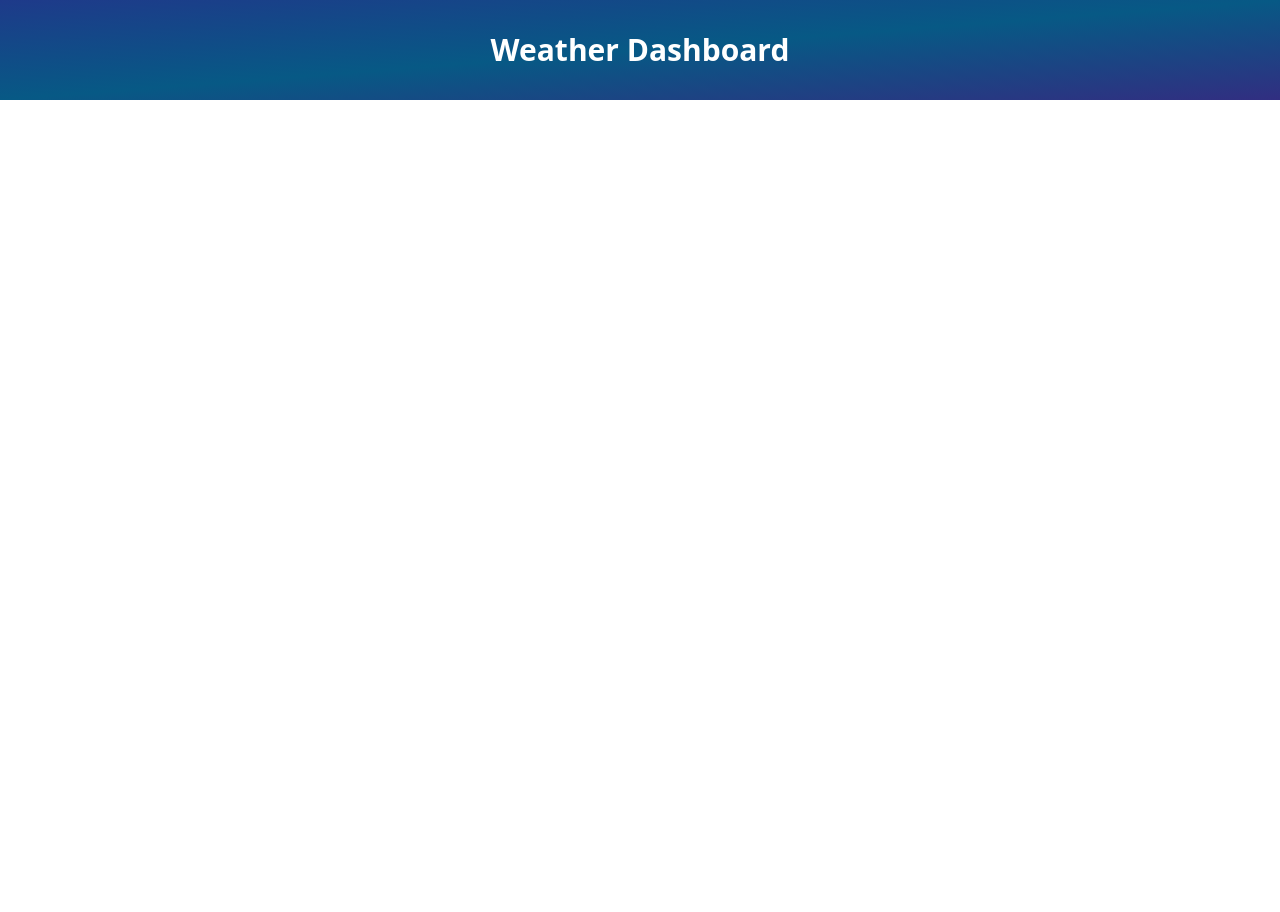
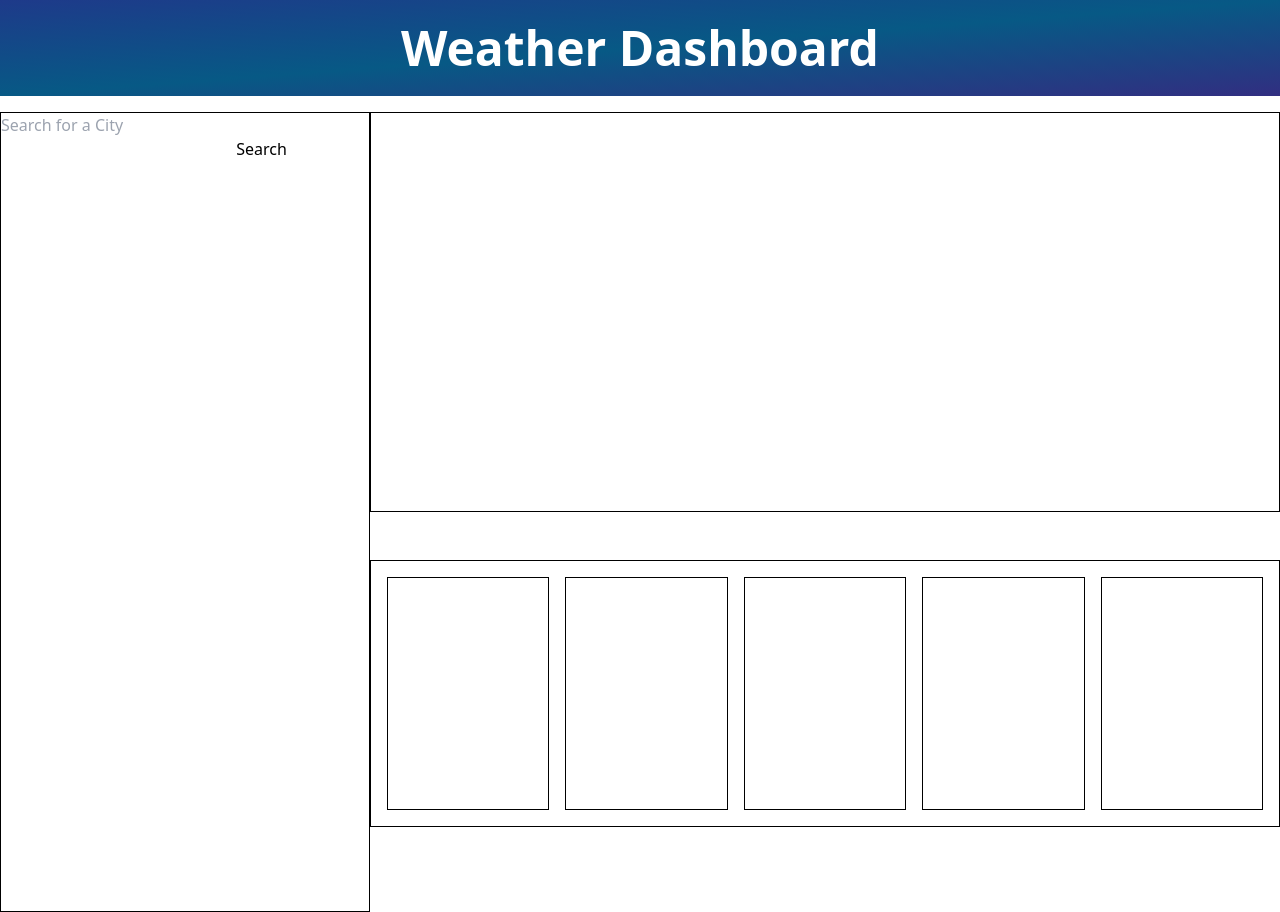
Before and after one commit to isayani/server-side-weather-dashboard, a plain HTML site: page index.html in a window 1280 px wide. Before the commit the page ends 800 px from the top, so only its background shows below. Drawn offline with nearby package versions, Linux system fonts and the light colour scheme.

Commit message:
init shells and placeholders in html

```diff
--- /dev/null
+++ b/assets/reset.css
@@ -0,0 +1,28 @@
+* {
+    margin: 0;
+    padding: 0;
+    box-sizing: border-box;
+  }
+
+  html {
+    height: 100%;
+  }
+
+  body {
+    min-height: 100%;
+    line-height: 1;
+  }
+
+  h1, h2, h3, h4, h5, h6 {
+    font-size: 100%;
+  }
+
+  input, select, option, optgroup, textarea, button,
+  pre, code {
+    font-size: 100%;
+    font-family: inherit;
+  }
+
+  ol, ul {
+    list-style: none;
+  }
--- a/assets/style.css
+++ b/assets/style.css
@@ -0,0 +1,3 @@
+.card {
+    border: 1px solid black;
+}
--- a/index.html
+++ b/index.html
@@ -4,14 +4,41 @@
         <meta charset="UTF-8">
         <meta http-equiv="X-UA-Compatible" content="IE=edge">
         <meta name="viewport" content="width=device-width, initial-scale=1.0">
+        <link rel="stylesheet" href="./assets/reset.css">
+        <link rel="stylesheet" href="./assets/style.css">
         <title>Weather Dashboard</title>
     </head>
 
     <body>
-        <header class="bg-gradient-to-br from-blue-900 to-indigo-900 via-sky-800 py-8">
-            <h1 class="text-white font-bold text-3xl prose-xl text-center mx-96">Weather Dashboard</h1>
+        <header class="bg-gradient-to-br from-blue-900 to-indigo-900 via-sky-800 p-2">
+            <h1 class="text-white font-bold text-5xl prose-xl text-center p-2 m-2">Weather Dashboard</h1>
         </header>
+
+        <main class="w-full h-screen flex justify-left mt-4">
+            <aside class="box-border citySearch w-90 card">
+                <input class="search-bar" placeholder="Search for a City"><input/>
+                <button>Search</button>
+                <div class="searchHist">
+
+                </div>
+
+            </aside>
+
+            <div class="w-full space-y-12">
+            <div class="current w-full h-3/6 card"></div>
+
+            <div class="fiveDay w-full h-2/6 inline-flex p-2 card">
+            <div class="day1 w-1/4  m-2 card"></div>
+            <div class="day2 w-1/4 m-2 card"></div>
+            <div class="day3 w-1/4 m-2 card"></div>
+            <div class="day4 w-1/4 m-2 card"></div>
+            <div class="day5 w-1/4 m-2 card"></div>
+            </div>
+            </div>
+        </main>
+
     </body>
 
     <script src="https://cdn.tailwindcss.com?plugins=typography"></script>
+    <script src="./assets/script.js"></script>
 </html>
```
